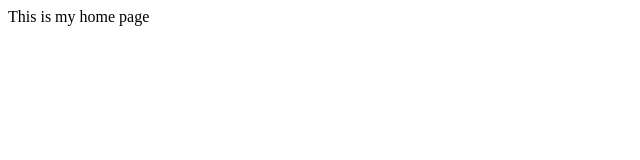
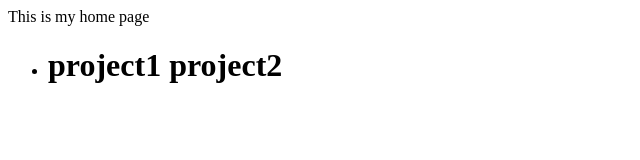
Before and after one commit to prakashricha/prakashricha, a plain HTML site: page index.html in a window 1280 px wide. Shown: the whole page, without its empty margins (0-640 px from the left). Drawn offline with Linux system fonts and the light colour scheme.

Commit message:
Update index.html

```diff
--- a/index.html
+++ b/index.html
@@ -1,3 +1,11 @@
 <html>
 This is my home page
-</html>
+  <ul>
+    <li>
+      <h1>
+        project1
+        project2
+      </h1>
+     </li>
+  </ul>
+ </html>
```
